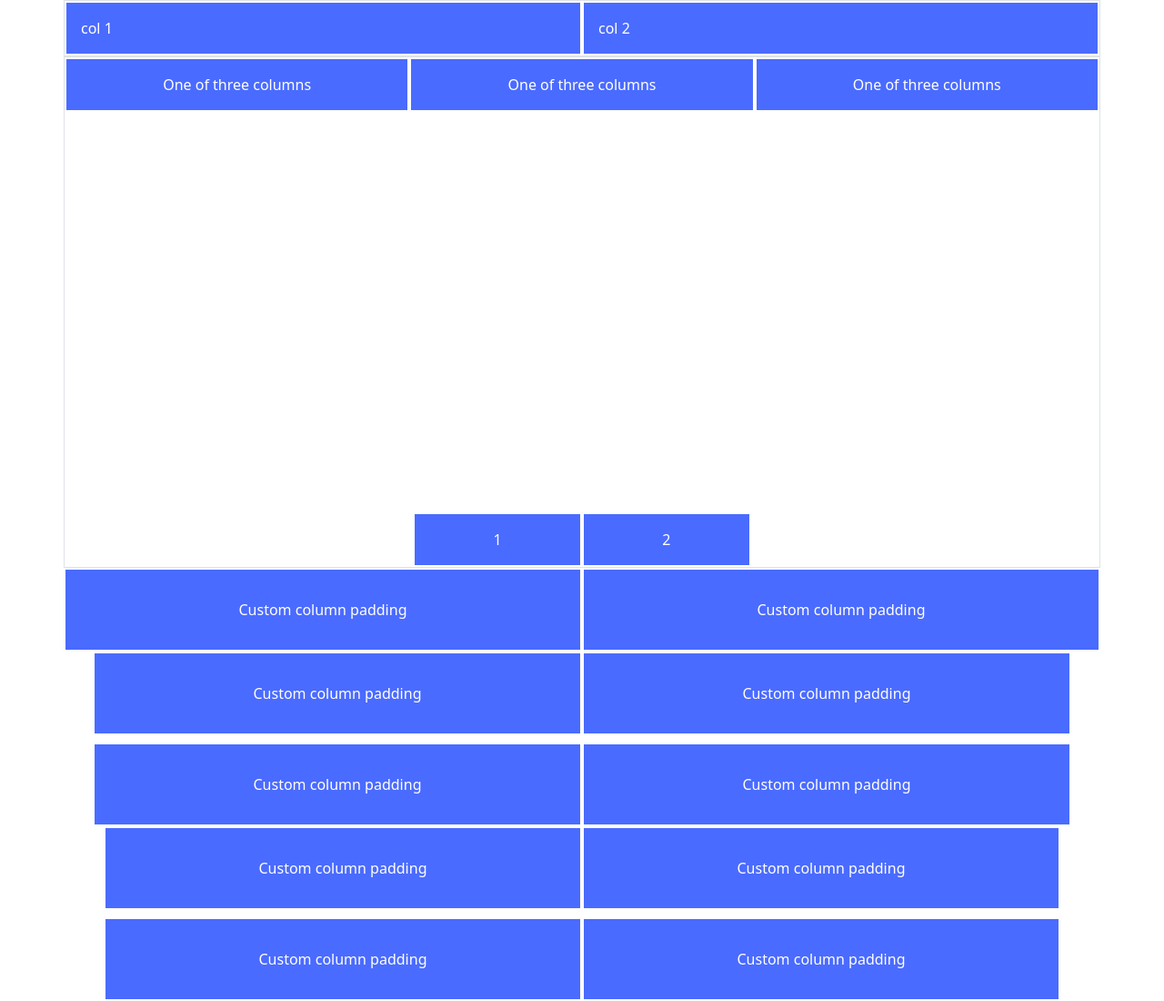
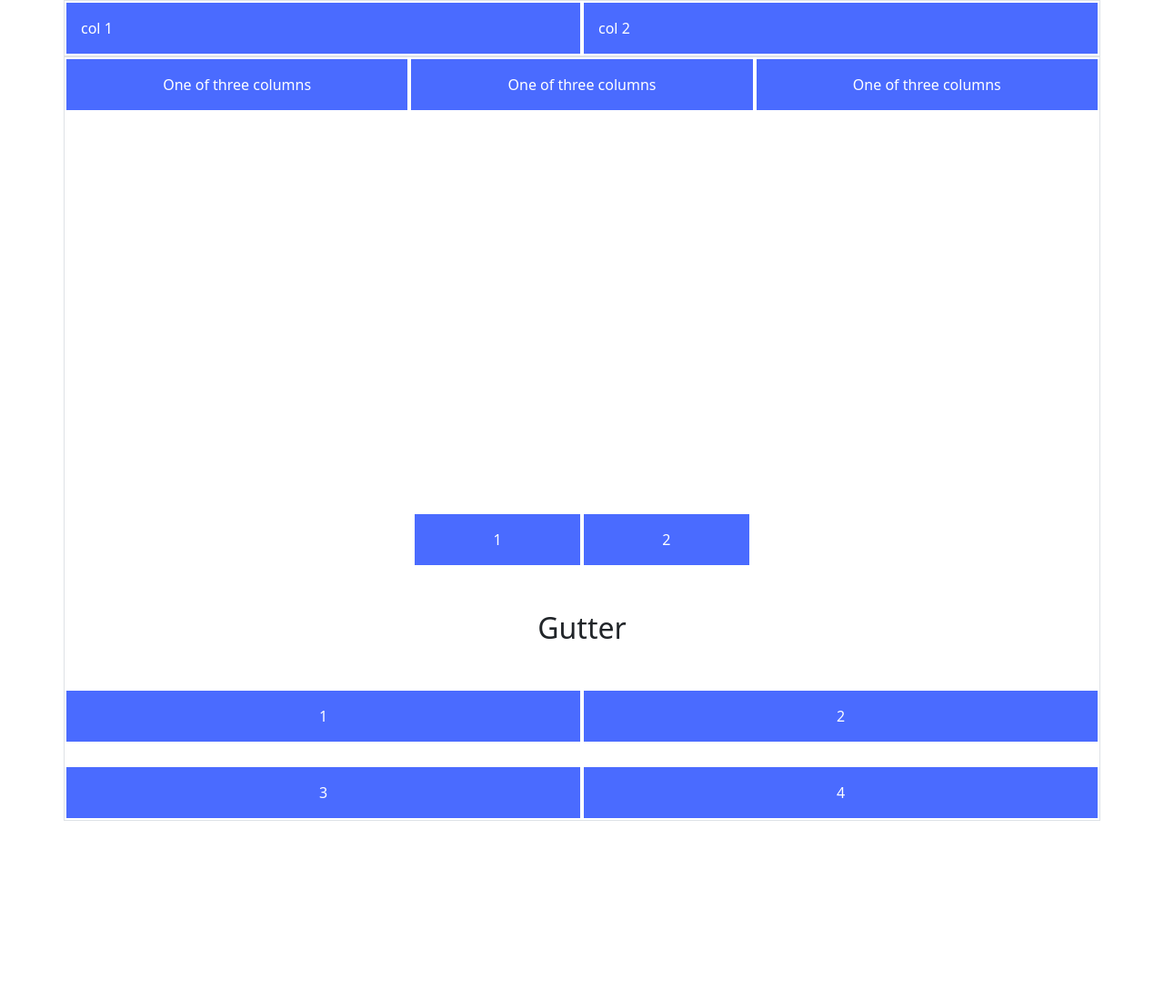
Before and after one commit to sahil-elescript/Bootstrap, a website: page npm/index.html in a window 1280 px wide. Shown: the whole page at 91% size. After the commit the page ends 902 px from the top, so only its background shows below. Drawn offline with Linux system fonts and the light colour scheme; files whose address does not match are found by name.

Commit message:
2nd commit

```diff
--- a/npm/index.html
+++ b/npm/index.html
@@ -39,44 +39,20 @@
               <div class="col-2">2</div>
             </div>
         </div>
-      </div>
-      <div class="container px-4 text-center">
-        <div class="row gx-5">
-          <div class="col">
-            <div class="p-3">Custom column padding</div>
-          </div>
-          <div class="col">
-            <div class="p-3">Custom column padding</div>
-          </div>
-        </div>
-        <div class="container text-center">
-            <div class="row g-2">
+        <h2 class="text-center my-5">Gutter</h2>
+        <div class="container">
+          <div class="row gx-5 gy-4">
             <div class="col-6">
-                <div class="p-3">Custom column padding</div>
+              <div class="child">1</div>
             </div>
             <div class="col-6">
-                <div class="p-3">Custom column padding</div>
+              <div class="child">2</div>
             </div>
             <div class="col-6">
-                <div class="p-3">Custom column padding</div>
+              <div class="child">3</div>
             </div>
             <div class="col-6">
-                <div class="p-3">Custom column padding</div>
-              </div>
-            </div>
-            <div class="container text-center">
-                <div class="row g-2">
-                  <div class="col-6">
-                    <div class="p-3">Custom column padding</div>
-                  </div>
-                  <div class="col-6">
-                    <div class="p-3">Custom column padding</div>
-                  </div>
-                  <div class="col-6">
-                    <div class="p-3">Custom column padding</div>
-                  </div>
-                  <div class="col-6">
-                    <div class="p-3">Custom column padding</div>
+              <div class="child">4</div>
             </div>
           </div>
         </div>
```
Lines whose indentation alone changed are shown as unchanged.
